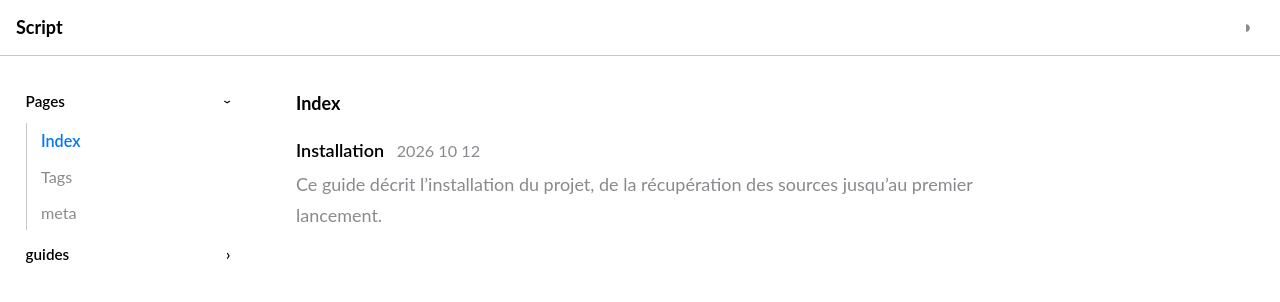
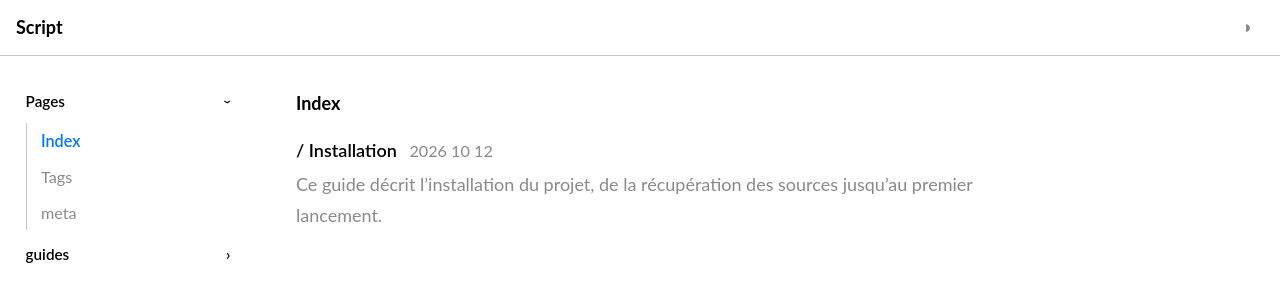
Before and after one commit to script-txt/script-txt.github.io, a Jekyll site: the page built from index.html, in a window 1280 px wide. Shown: the top 302 px of the page. Built offline with Jekyll 4.4.1, drawn with Linux system fonts in a browser that asks for light colours.

Commit message:
Update titles

```diff
--- a/index.html
+++ b/index.html
@@ -6,7 +6,7 @@ nav_order: 1
 <ul class="post-list">
   {%- for post in sorted_posts %}
   <li>
-    <a class="post-title" href="{{ post.url | relative_url }}">{{ post.title }}</a>
+    <a class="post-title" href="{{ post.url | relative_url }}">/ {{ post.title }}</a>
     <time datetime="{{ post.date | date_to_xmlschema }}">{{ post.date | date: "%Y %m %d" }}</time>
     {{ post.excerpt }}
   </li>
```
